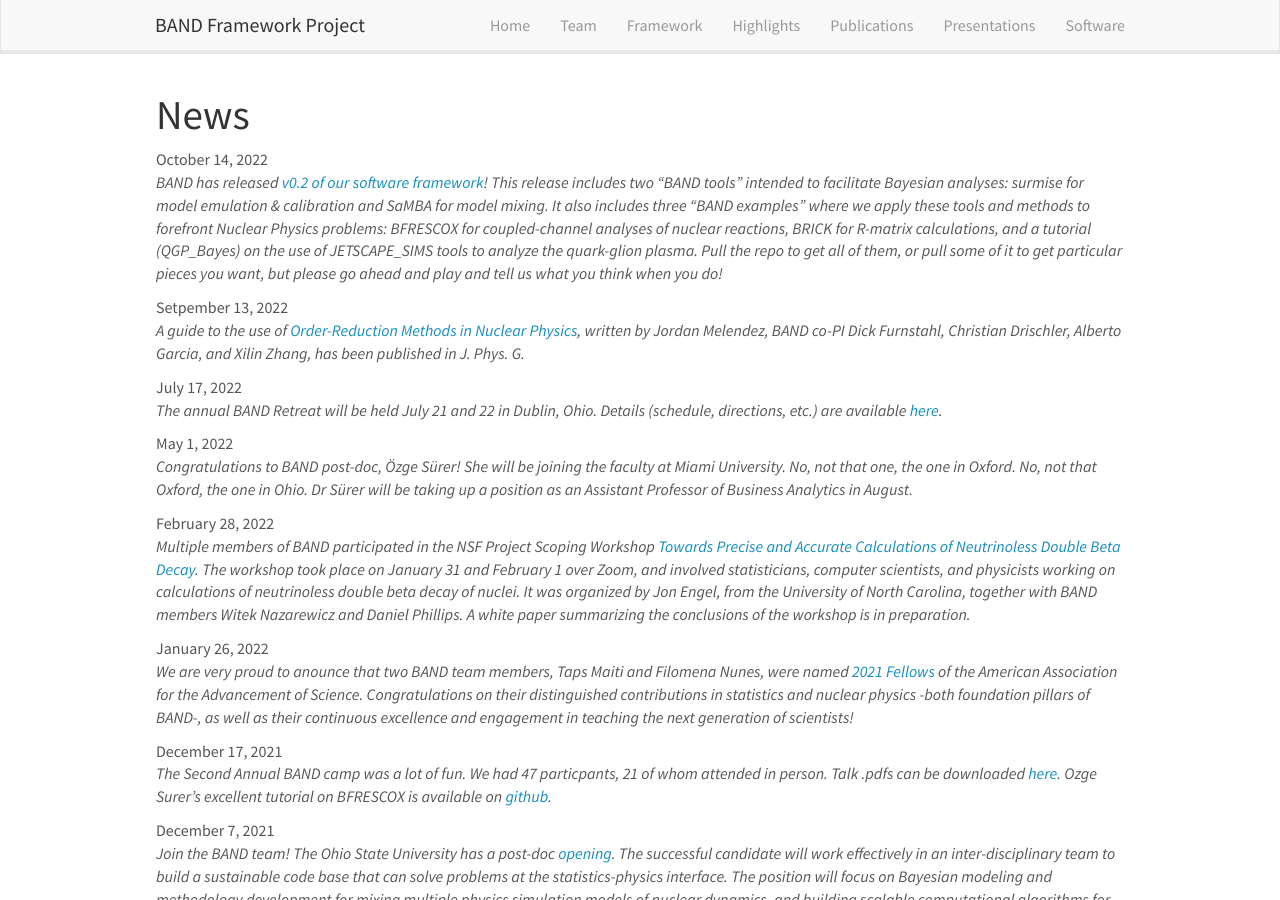
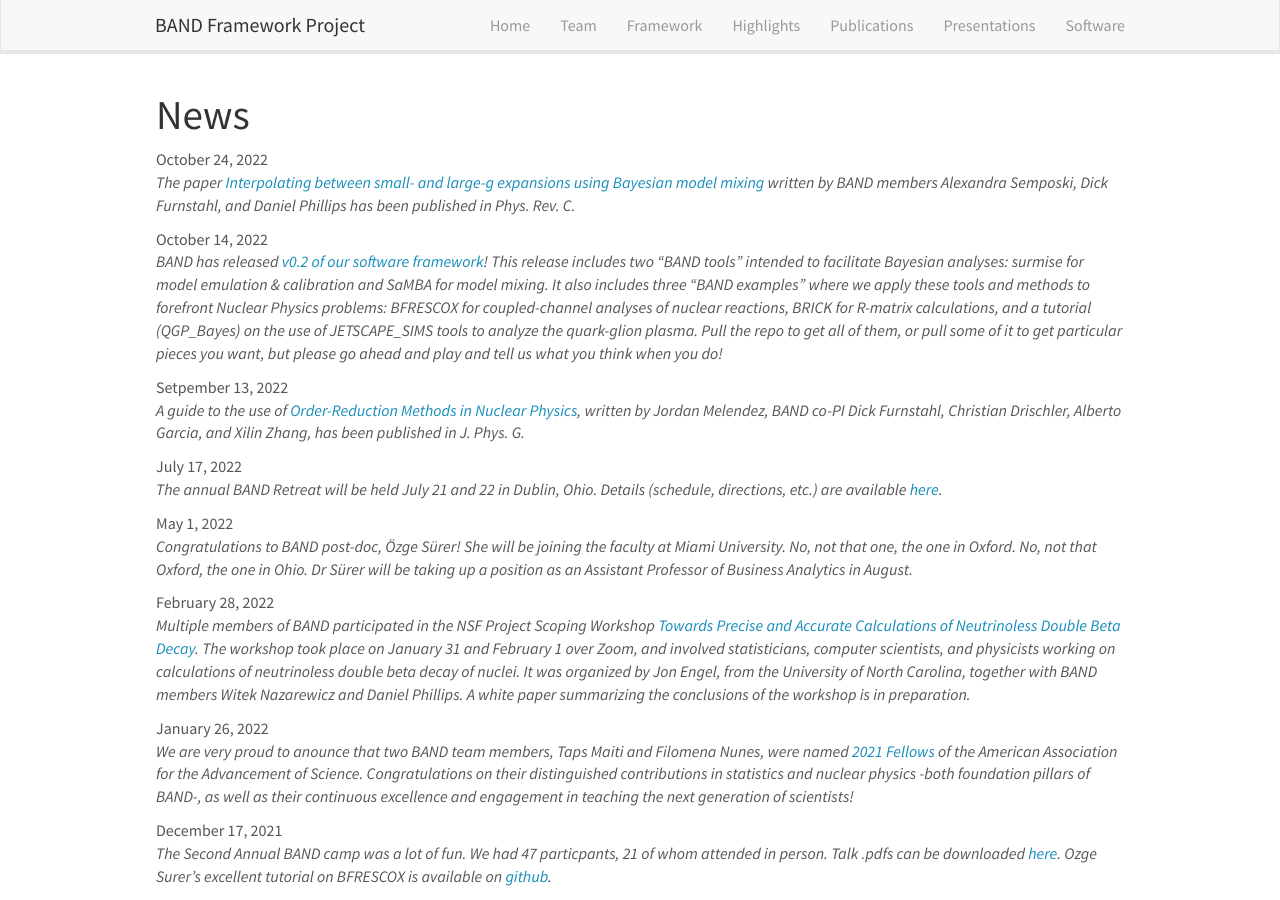
Before and after one commit to bandframework/bandframework.github.io, a Jekyll site: the page built from _pages/allnews.md, in a window 1280 px wide and 900 px high. Built offline with Jekyll 4.4.1, drawn with Linux system fonts in a browser that asks for light colours; nearby versions of some CDN libraries.

Commit message:
added PRC paper to news

```diff
--- a/_data/news.yml
+++ b/_data/news.yml
@@ -1,3 +1,7 @@
+- date: October 24, 2022
+  headline: >
+     The paper <a href="https://journals.aps.org/prc/abstract/10.1103/PhysRevC.106.044002">Interpolating between small- and large-g expansions using Bayesian model mixing</a> written by BAND members Alexandra Semposki, Dick Furnstahl, and Daniel Phillips has been published in Phys. Rev. C.
+
 - date: October 14, 2022
   headline: >
      BAND has released <a href="https://github.com/bandframework/bandframework">v0.2 of our software framework</a>! This release includes two "BAND tools"
```
